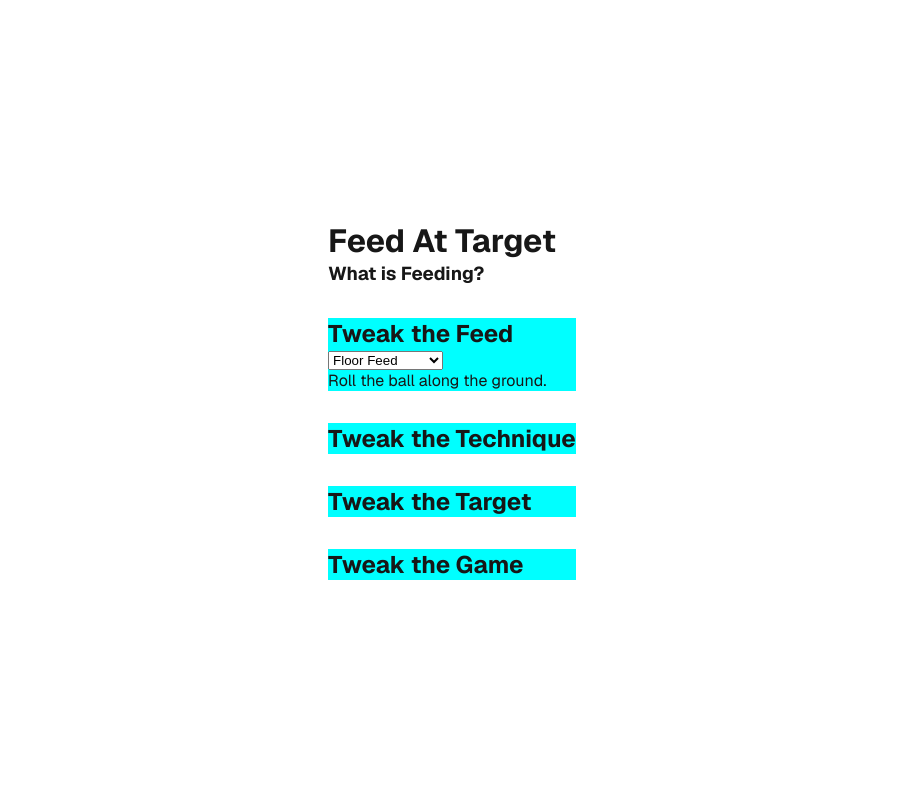
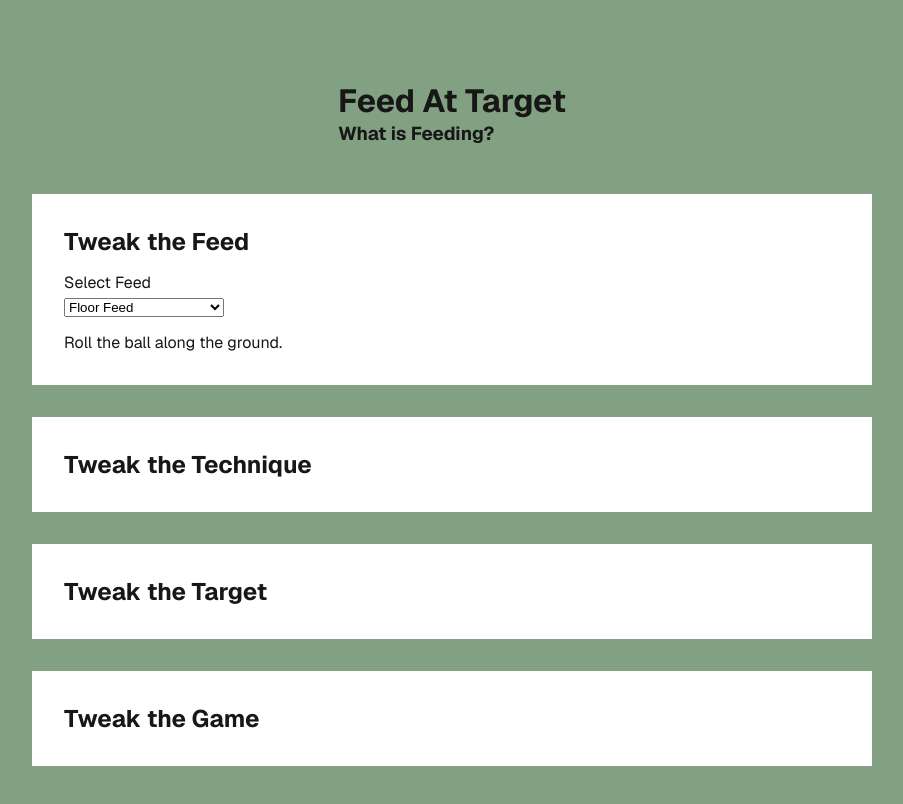
Before and after one commit to Devvaru/Tennis-Mock-Up, a Next.js app in the folder ttt-frontend/: page /feed-at-target in a window 1280 px wide. Shown: the top 804 px of the page, without its empty margins (188-1091 px from the left). Built offline with nearby package versions, Linux system fonts and the light colour scheme.

Commit message:
Add simple styling for legibility

```diff
--- a/ttt-frontend/src/app/feed-at-target/page.tsx
+++ b/ttt-frontend/src/app/feed-at-target/page.tsx
@@ -34,7 +34,7 @@ export default function Home() {
     return (
         <div className={styles.page}>
             <main className={styles.main}>
-                <header className="">
+                <header className="header">
                     <h1>
                         Feed At Target
                     </h1>
@@ -46,12 +46,14 @@ export default function Home() {
                     {/* accordion */}
 
                 </header>
+                <div className="sections-container">
 
                     <section className="activity-section">
                         <h2>
                             Tweak the Feed
                         </h2>
-                    <label htmlFor="feed-select"></label>
+                        <div className="dropdown">
+                            <label htmlFor="feed-select">Select Feed</label>
                             <select id="feed-select" value={selectedFeed.value} onChange={handleChange}>
                                 {feedingOptions.map((option) => (
                                     <option key={option.value} value={option.value}>
@@ -59,7 +61,8 @@ export default function Home() {
                                     </option>
                                 ))}
                             </select>
-                    <div className="description">
+                        </div>
+                        <div className="activity-description">
                             <p>{selectedFeed.description}</p>
                         </div>
                     </section>
@@ -81,6 +84,7 @@ export default function Home() {
                             Tweak the Game
                         </h2>
                     </section>
+                </div>
             </main>
             <footer className={styles.footer}>
             </footer>
--- a/ttt-frontend/src/app/globals.css
+++ b/ttt-frontend/src/app/globals.css
@@ -1,5 +1,5 @@
 :root {
-  --background: #ffffff;
+  --background: #82a082;
   --foreground: #171717;
 }
 
@@ -35,13 +35,49 @@ a {
   text-decoration: none;
 }
 
-main {
+page {
   display: flex;
   flex-direction: column;
+  width: 100%;
+  align-items: center;
+  justify-content: flex-start;
+}
+
+main {
+  gap: 1rem;
+  min-width: 60%;
+  display: flex;
+  align-items: center;
+}
+
+.header {
+  align-self: center;
+  margin: 0 0 2rem 0;
+}
+
+.sections-container {
+  width: 75%;
+  display: flex;
+  flex-direction: column;
+  gap: 2rem;
 }
 
 .activity-section {
-  background-color: aqua;
+  align-self: flex-start;
+  justify-self: flex-start;
+  display: flex;
+  flex-direction: column;
+  gap: 15px;
+  background-color: white;
+  padding: 2rem;
+  width: 100%;
+}
+
+.dropdown {
+  display: flex;
+  flex-direction: column;
+  width: 10rem;
+  gap: 5px;
 }
 
 @media (prefers-color-scheme: dark) {
--- a/ttt-frontend/src/app/page.module.css
+++ b/ttt-frontend/src/app/page.module.css
@@ -6,10 +6,6 @@
   --button-primary-hover: #383838;
   --button-secondary-hover: #f2f2f2;
 
-  display: grid;
-  grid-template-rows: 20px 1fr 20px;
-  align-items: center;
-  justify-items: center;
   min-height: 100svh;
   padding: 80px;
   gap: 64px;
@@ -30,8 +26,6 @@
 .main {
   display: flex;
   flex-direction: column;
-  gap: 32px;
-  grid-row-start: 2;
 }
 
 .main ol {
@@ -131,14 +125,6 @@ a.secondary {
     padding-bottom: 80px;
   }
 
-  .main {
-    align-items: center;
-  }
-
-  .main ol {
-    text-align: center;
-  }
-
   .ctas {
     flex-direction: column;
   }
```
Also changed, not shown: ttt-frontend/src/app/_components/section.tsx (added). Lines whose indentation alone changed are shown as unchanged.
